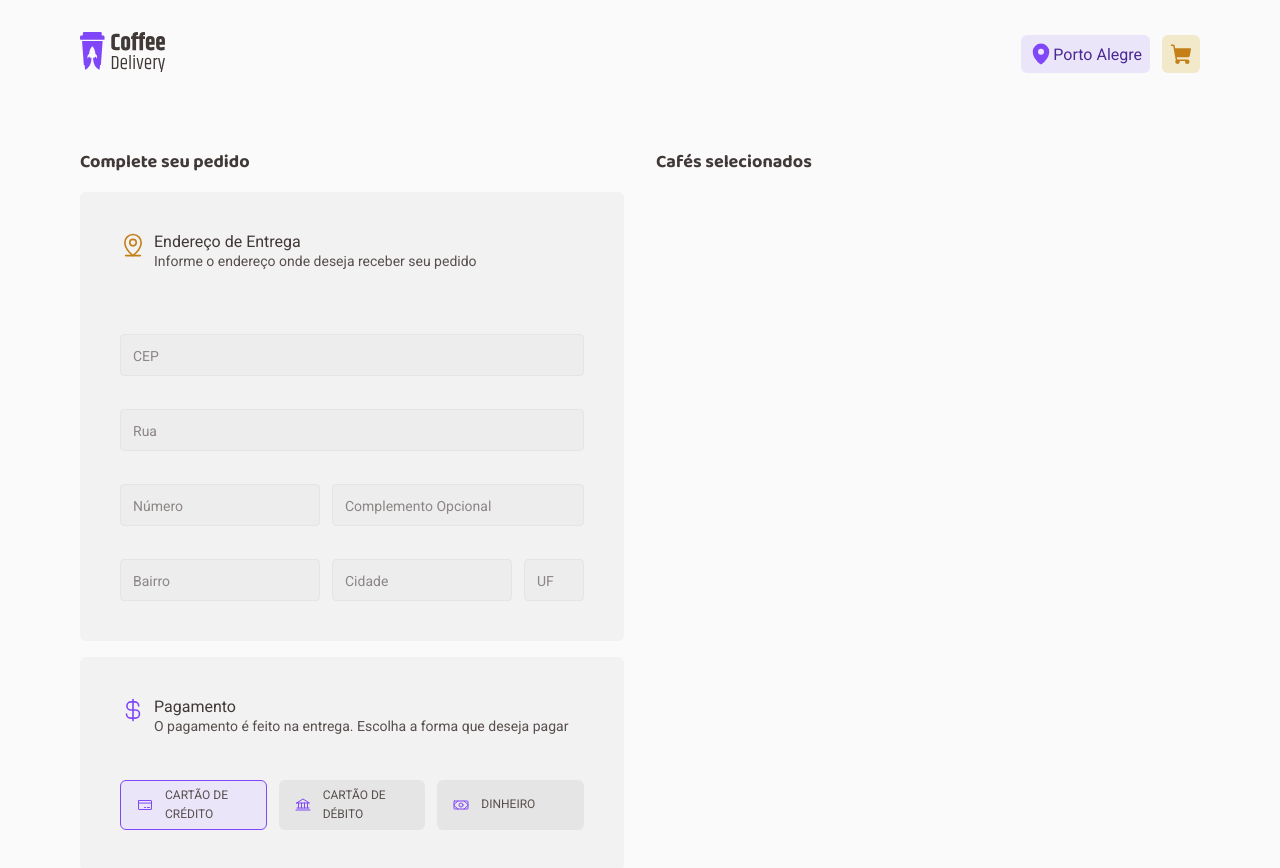
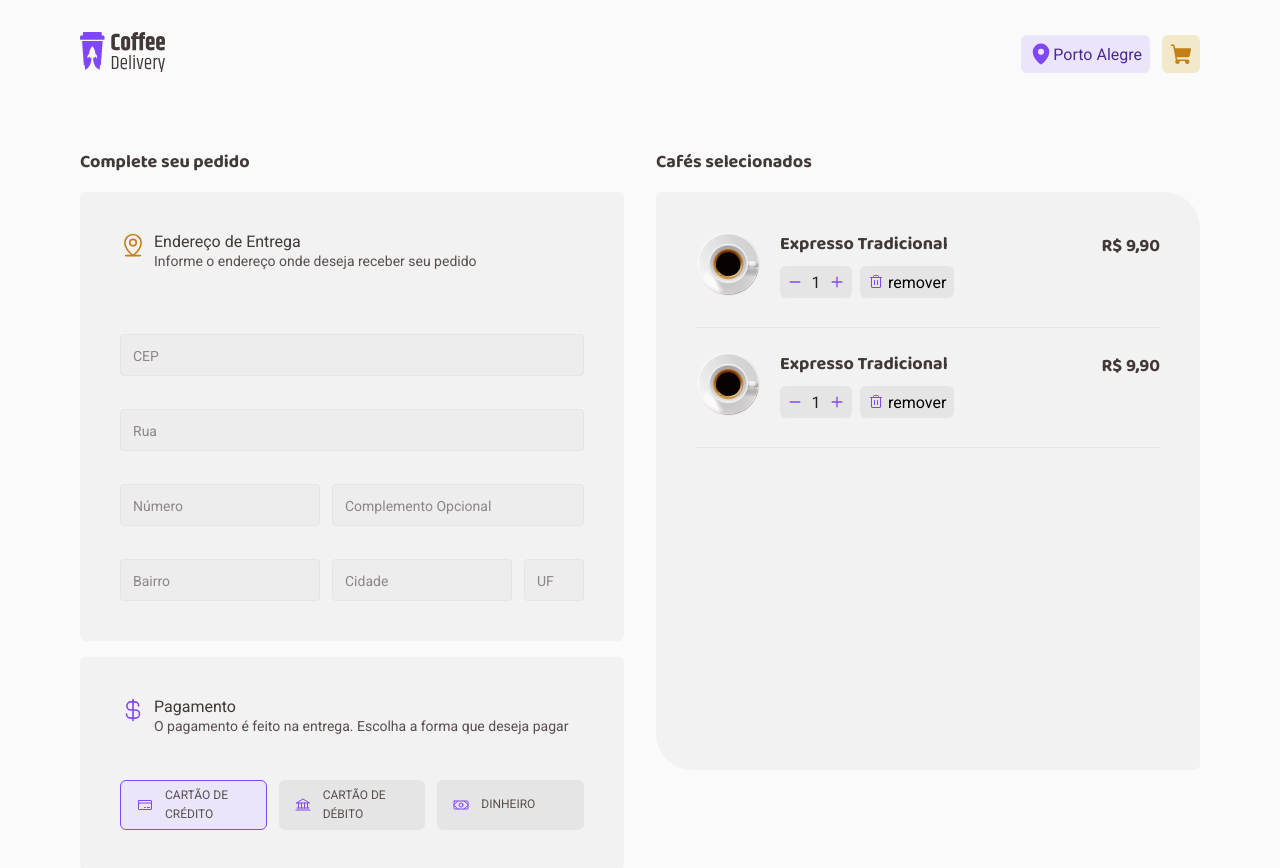
Before and after one commit to AndrewReis/coffe-delivery, a React (Vite) app: page /check-out in a window 1280 px wide. Shown: the top 868 px of the page. Built offline with nearby package versions, Linux system fonts and the light colour scheme.

Commit message:
checkout

```diff
--- /dev/null
+++ b/src/components/CoffeSelected/index.tsx
@@ -0,0 +1,27 @@
+import { Trash } from 'phosphor-react'
+import igm from '../../assets/expresso-tradicional.png'
+import { defaultTheme } from '../../styles/themes/default'
+import { Counter } from '../Counter'
+
+import { Container, Info, Details, Actions, TrashButton } from './styles'
+
+export function CoffeSelected() {
+  return (
+    <Container>
+      <Info>
+        <img src={igm} alt="" />
+        <Details>
+          <strong>Expresso Tradicional</strong>
+          <Actions>
+            <Counter />
+            <TrashButton>
+              <Trash size={16} color={defaultTheme.purple} />
+              remover
+            </TrashButton>
+          </Actions>
+        </Details>
+      </Info>
+      <strong>R$ 9,90</strong>
+    </Container>
+  )
+}
--- /dev/null
+++ b/src/components/CoffeSelected/styles.ts
@@ -0,0 +1,69 @@
+import styled from "styled-components";
+
+export const Container = styled.div`
+  width: 100%;
+  height: 6rem;
+  display: flex;
+  align-items: flex-start;
+  justify-content: space-between;
+
+  border-bottom: 1px solid ${props => props.theme['base-button']};
+
+  margin-bottom: 1.5rem;
+
+  strong {
+    font-size: 1rem;
+    font-weight: 700;
+    font-family: 'Roboto', sans-serif;
+    color: ${props => props.theme['base-text']};
+  }
+`;
+
+export const Info = styled.div`
+  height: 4rem;
+  display: flex;
+  align-items: center;
+  gap: 1.25rem;
+
+  img {
+    height: 4rem;
+    background-size: cover;
+  }
+`;
+
+export const Details = styled.div`
+  display: flex;
+  flex-direction: column;
+  gap: 0.5rem;
+
+  strong {
+    font-size: 1rem;
+    font-weight: 400;
+    font-family: 'Roboto', sans-serif;
+    color: ${props => props.theme['base-subtitle']};
+  }
+`;
+
+export const Actions = styled.div`
+  display: flex;
+  align-items: center;
+  height: 2rem;
+  gap: 0.5rem;
+`;
+
+export const TrashButton = styled.button`
+  height: 100%;
+  display: flex;
+  align-items: center;
+  gap: 0.25rem;
+
+  padding: 0 0.5rem;
+
+  background-color: ${props => props.theme['base-button']};
+  border-radius: 6px;
+  transition:  background-color 200ms;
+
+  &:hover {
+    background-color: ${props => props.theme['base-hover']};
+  }
+`;
--- /dev/null
+++ b/src/components/Counter/index.tsx
@@ -0,0 +1,30 @@
+import { Minus, Plus } from "phosphor-react";
+import { useState } from "react";
+import { defaultTheme } from "../../styles/themes/default";
+import { Container } from "./styles";
+
+export function Counter() {
+  const [count, setCount] = useState(1)
+
+  function handleIncrementCount() {
+    setCount(state => state + 1);
+  }
+
+  function handleDecrementCount() {
+    if (count > 0) {
+      setCount(state => state - 1);
+    }
+  }
+
+  return(
+    <Container>
+      <button onClick={handleDecrementCount}>
+        <Minus size={16} weight='bold' color={defaultTheme.purple}/>
+      </button>
+      <span> {count} </span>
+      <button onClick={handleIncrementCount}>
+        <Plus size={16} color={defaultTheme.purple} weight='bold' />
+      </button>
+    </Container>
+  )
+}
--- /dev/null
+++ b/src/components/Counter/styles.ts
@@ -0,0 +1,31 @@
+import styled from "styled-components";
+
+export const Container = styled.div`
+  width: 4.5rem;
+  height: 100%;
+
+  display: flex;
+  align-items: center;
+  justify-content: space-between;
+
+  padding: 0.5rem;
+  border-radius: 6px;
+  background-color: ${props => props.theme['base-button']};
+
+  span {
+    font-size: 1rem;
+    font-family: 'Roboto', sans-serif;
+    font-weight:400;
+    text-align: center;
+    color: ${props => props.theme['base-title']};
+  }
+
+  button {
+    width: 0.875rem;
+    height: 0.875rem;
+    display: flex;
+    align-items: center;
+    justify-content: center;
+    background-color: ${props => props.theme['base-button']};
+  }
+`;
--- a/src/pages/Checkout/index.tsx
+++ b/src/pages/Checkout/index.tsx
@@ -1,5 +1,6 @@
 import { Bank, CreditCard, CurrencyDollar, MapPinLine, Money } from "phosphor-react";
 import { Button } from "../../components/Button";
+import { CoffeSelected } from "../../components/CoffeSelected";
 import { Header } from "../../components/Header";
 import { Input } from "../../components/Input";
 import { defaultTheme } from "../../styles/themes/default";
@@ -12,7 +13,8 @@ import {
   LocalizationContainer,
   PublicPlaceContainer,
   PaymentMethodsContainer,
-  PaymentMethods
+  PaymentMethods,
+  Command
 } from "./styles";
 
 export function Checkout() {
@@ -70,6 +72,10 @@ export function Checkout() {
 
         <div>
           <strong>Cafés selecionados</strong>
+          <Command>
+            <CoffeSelected />
+            <CoffeSelected />
+          </Command>
         </div>
       </Main>
     </Container>
--- a/src/pages/Checkout/styles.ts
+++ b/src/pages/Checkout/styles.ts
@@ -120,3 +120,17 @@ export const PaymentMethods = styled.div`
     grid-template-columns: 1fr;
   }
 `;
+
+export const Command = styled.div`
+  width: 100%;
+  height: 80%;
+  margin-top: 1rem;
+  padding: 2.5rem;
+
+  display: flex;
+  flex-direction: column;
+  align-items: center;
+  justify-content: start;
+  background-color: ${props => props.theme['base-card']};
+  border-radius: 6px 36px;
+`;
```
